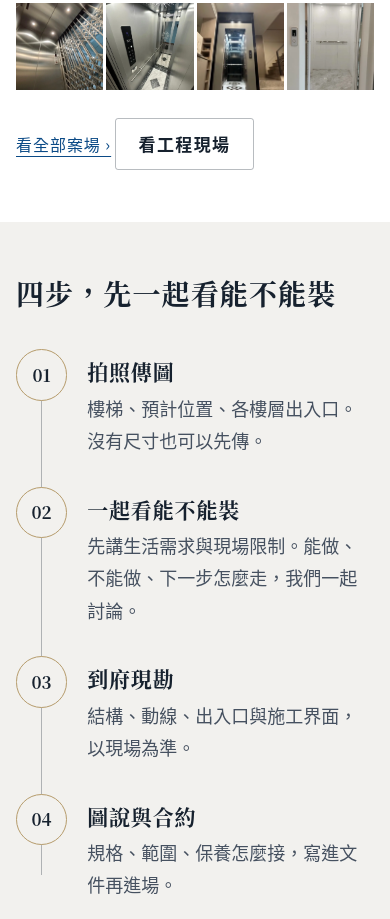
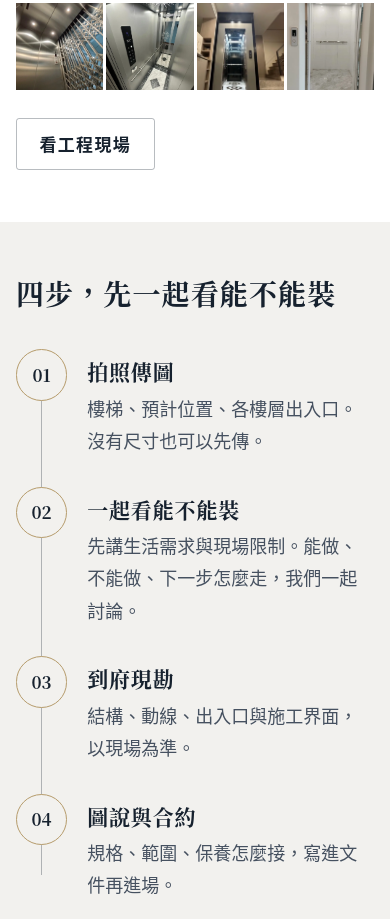
Before and after one commit to panzer4216123-cell/panzer4216123-cell.github.io, a plain HTML site: page index.html in a window 390 px wide. Shown: the part 4530-5449 px from the top of the page. Drawn offline with Linux system fonts and the light colour scheme.

Commit message:
首頁手機版：拿掉重複的看全部案場連結
Co-Authored-By: Claude Opus 5.5 <noreply@anthropic.com>
Claude-Session: https://claude.ai/code/session_01E1E8C5565LZHE5EeaK6uDE

```diff
--- a/index.html
+++ b/index.html
@@ -278,7 +278,6 @@
     @media (min-width: 768px) { .dock { display: none; } }
 
     /* mobile v2 (啟揚38, 11/06): shorter page, one-row header, lower hero photo, bigger tap targets */
-    .wall-more { display: none; }
     @media (max-width: 1023px) {
       .site-header { display: flex; align-items: center; }
       .site-header .bar { width: auto; flex: none; margin: 0; padding-left: 1rem; min-height: 3.5rem; }
@@ -301,7 +300,6 @@
       .review-grid { display: flex; overflow-x: auto; scroll-snap-type: x mandatory; gap: .75rem; padding-bottom: .5rem; }
       .review { flex: 0 0 82%; scroll-snap-align: start; }
       .wall-grid img:nth-child(n+13) { display: none; }
-      .wall-more { display: inline-flex; margin-top: 1rem; }
       .more { display: inline-flex; align-items: center; min-height: 2.75rem; }
       .foot-grid { gap: 1.75rem; padding: 2.5rem 0; }
       .foot-grid > div:nth-child(2) { display: none; }
@@ -573,7 +571,6 @@ document.addEventListener('submit',function(e){var f=e.target;if(f&&FR.test(f.ac
           <img src="/images/works/qy-201.webp" alt="啟揚電梯案場 QY-201" loading="lazy" decoding="async" width="160" height="160" />
           <img src="/images/works/qy-177.webp" alt="啟揚電梯案場 QY-177" loading="lazy" decoding="async" width="160" height="160" />
         </div>
-        <a class="more wall-more" href="/cases">看全部案場 ›</a>
         <a class="btn btn-ghost" style="margin-top:1.75rem;" href="/cases">看工程現場</a>
       </div>
     </section>
```
